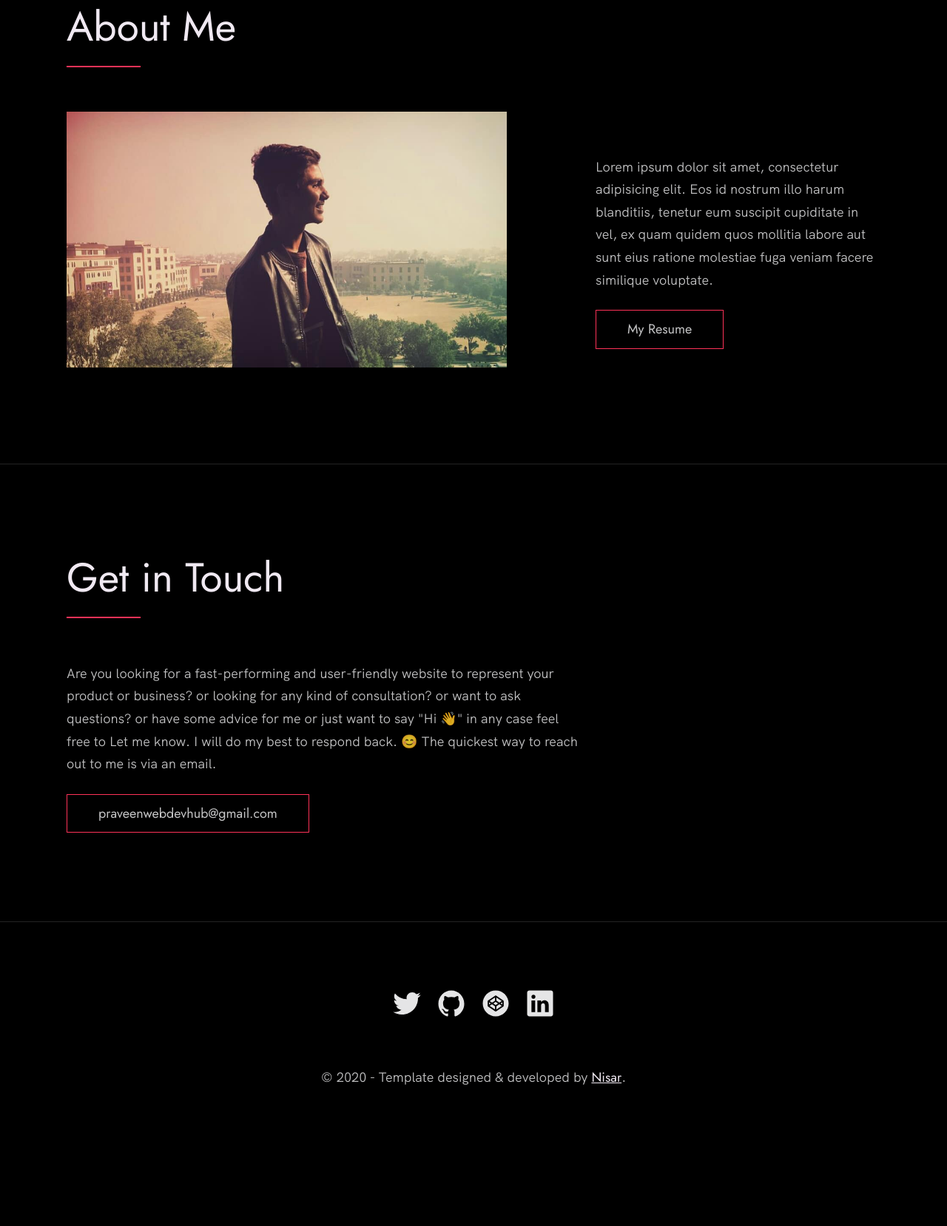
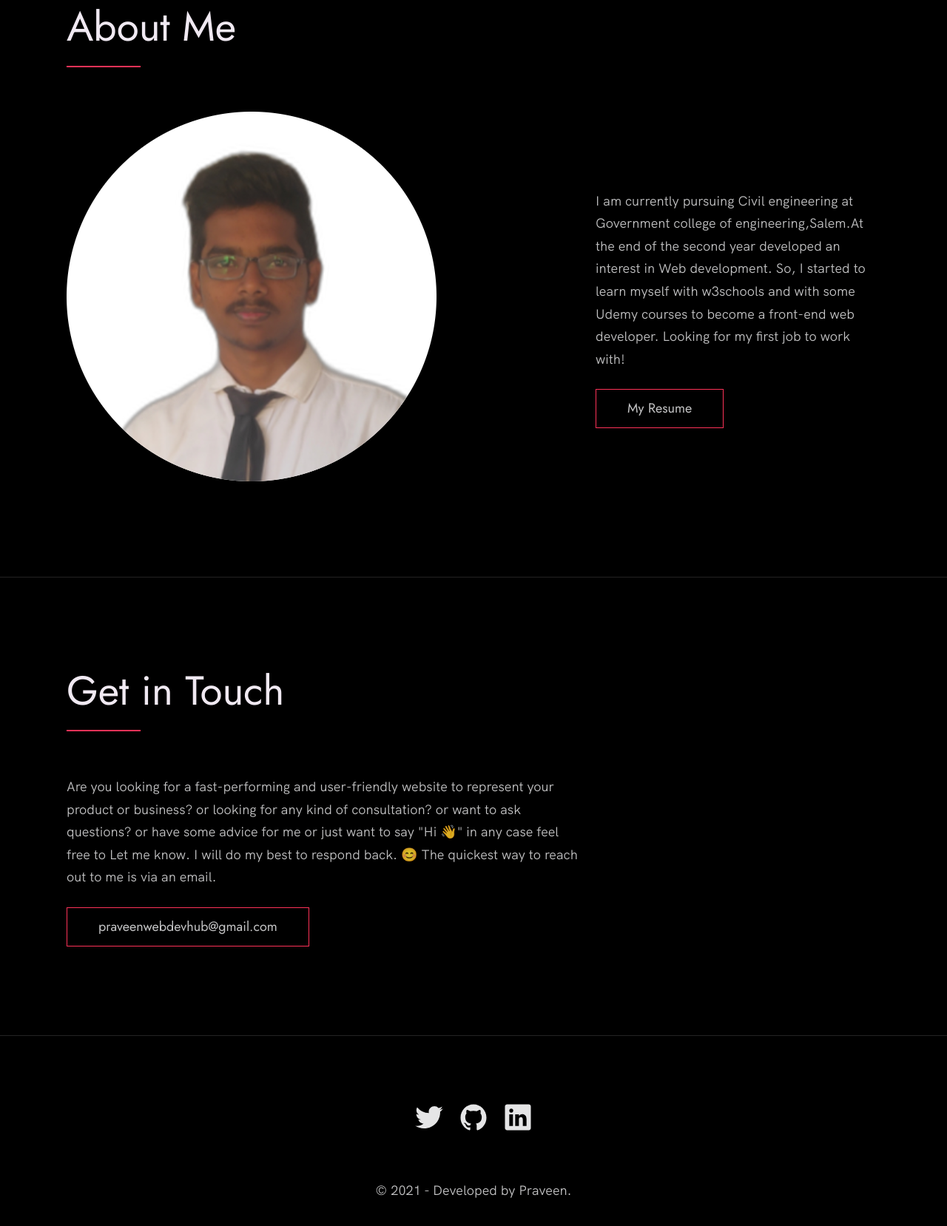
Before and after one commit to Praveen-webdev/portfolio, a plain HTML site: page index.html in a window 1280 px wide. Shown: the part 4274-5932 px from the top of the page at 74% size. Before the commit the page ends 5827 px from the top, so only its background shows below. Drawn offline with Linux system fonts and the light colour scheme; grey boxes are pictures that could not be loaded.

Commit message:
finish template

```diff
--- a/index.html
+++ b/index.html
@@ -210,10 +210,7 @@
           <div class="about__text">
             <!-- Replace the below paragraph with info about yourself -->
             <p>
-              Lorem ipsum dolor sit amet, consectetur adipisicing elit. Eos id
-              nostrum illo harum blanditiis, tenetur eum suscipit cupiditate
-              in vel, ex quam quidem quos mollitia labore aut sunt eius
-              ratione molestiae fuga veniam facere similique voluptate.
+              I am currently pursuing Civil engineering at Government college of engineering,Salem.At the end of the second year developed an interest in Web development. So, I started to learn myself with w3schools and with some Udemy courses to become a front-end web developer. Looking for my first job to work with!
             </p>
             <!-- Provide a link to your resume -->
             <a href="#" class="btn">My Resume</a>
@@ -221,7 +218,7 @@
 
           <div class="about__photo-container">
             <!-- Add a nice photo of yourself -->
-            <img class="about__photo" src="./images/syed-ali-hussnain.jpg" alt="" />
+            <img class="about__photo" src="./images/praveen-profile.png" alt="profile" />
           </div>
         </div>
       </div>
@@ -255,38 +252,24 @@
       <!-- Update the links to point to your accounts -->
       <ul class="footer__social-links">
         <li class="footer__social-link-item">
-          <a href="https://twitter.com/nisarhassan12/" title="Link to Twitter Profile">
+          <a href="https://twitter.com/praveen1598810" title="Link to Twitter Profile">
             <img src="./images/twitter.svg" class="footer__social-image" alt="Twitter">
           </a>
         </li>
         <li class="footer__social-link-item">
-          <a href="https://github.com/nisarhassan12/" title="Link to Github Profile">
+          <a href="https://github.com/Praveen-webdev" title="Link to Github Profile">
             <img src="./images/github.svg" class="footer__social-image" alt="Github">
           </a>
         </li>
         <li class="footer__social-link-item">
-          <a href="https://codepen.io/nisar_hassan" title="Link to Codepen Profile">
-            <img src="./images/codepen.svg" class="footer__social-image" alt="Codepen">
-          </a>
-        </li>
-        <li class="footer__social-link-item">
-          <a href=https://www.linkedin.com/in/nisar-hassan-naqvi-413466199/">
+          <a href="https://www.linkedin.com/in/praveen-s-662509198/">
             <img src="./images/linkedin.svg" title="Link to Linkedin Profile" class="footer__social-image" alt="Linkedin">
           </a>
         </li>
       </ul>
-
-      <!-- If you give me some credit by keeping the below paragraph, will be huge for me 😊 Thanks. -->
       <p>
-        &copy; 2020 - Template designed & developed by <a href="https://nisar.dev" class="link">Nisar</a>.
+        &copy; 2021 - Developed by Praveen.
       </p>
-      <div class="footer__github-buttons">
-        <iframe
-          src="https://ghbtns.com/github-btn.html?user=nisarhassan12&repo=portfolio-template&type=watch&count=true"
-          frameborder="0" scrolling="0" width="170" height="20" title="Watch Portfolio Template on GitHub">
-        </iframe>
-      </div>
-    </div>
   </footer>
 
   <a href="#top" class="back-to-top" title="Back to Top">
```
Also changed, not shown: images/codepen.svg (deleted), images/praveen-profile.png (added), images/syed-ali-hussnain.jpg (deleted).
